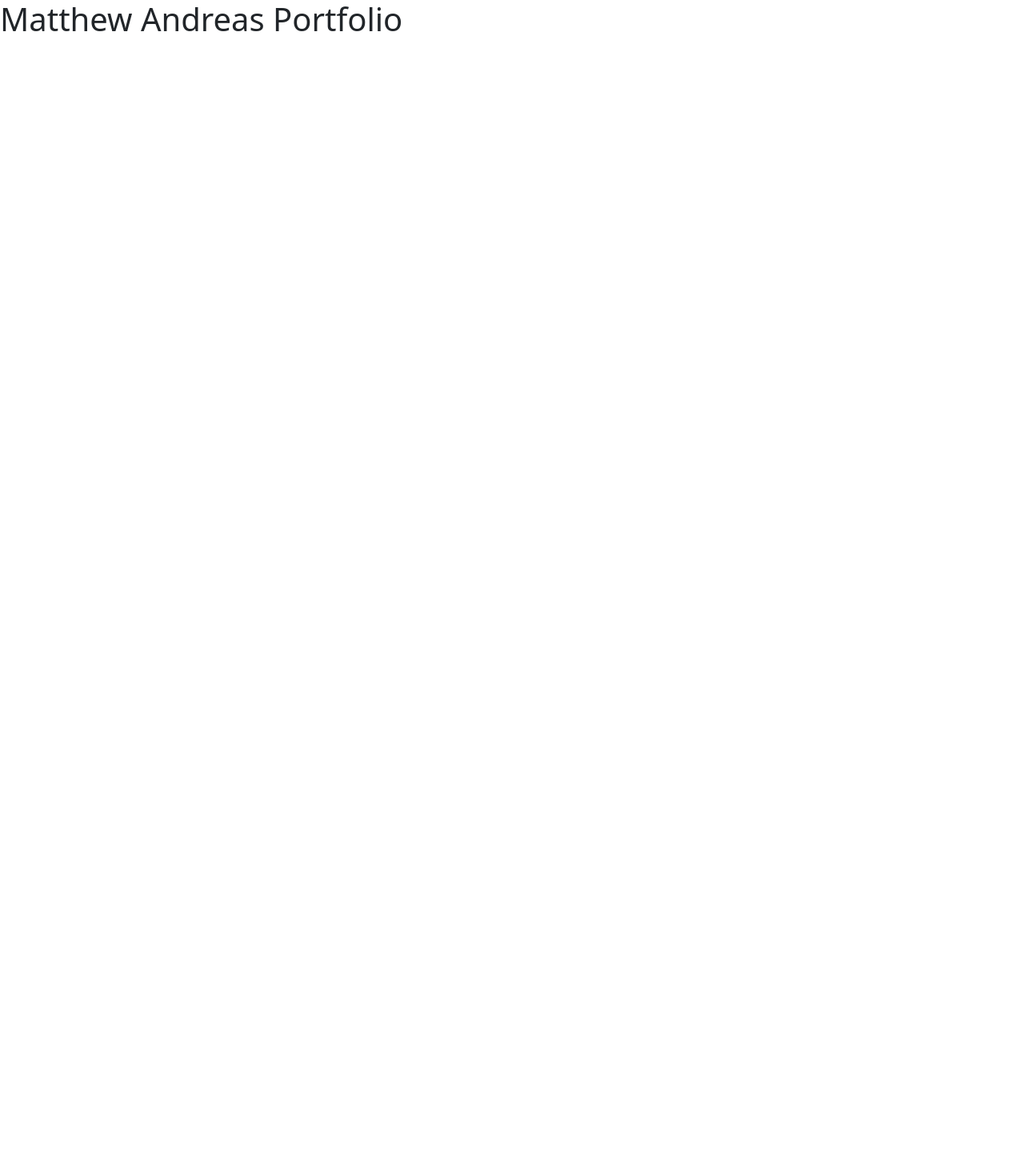
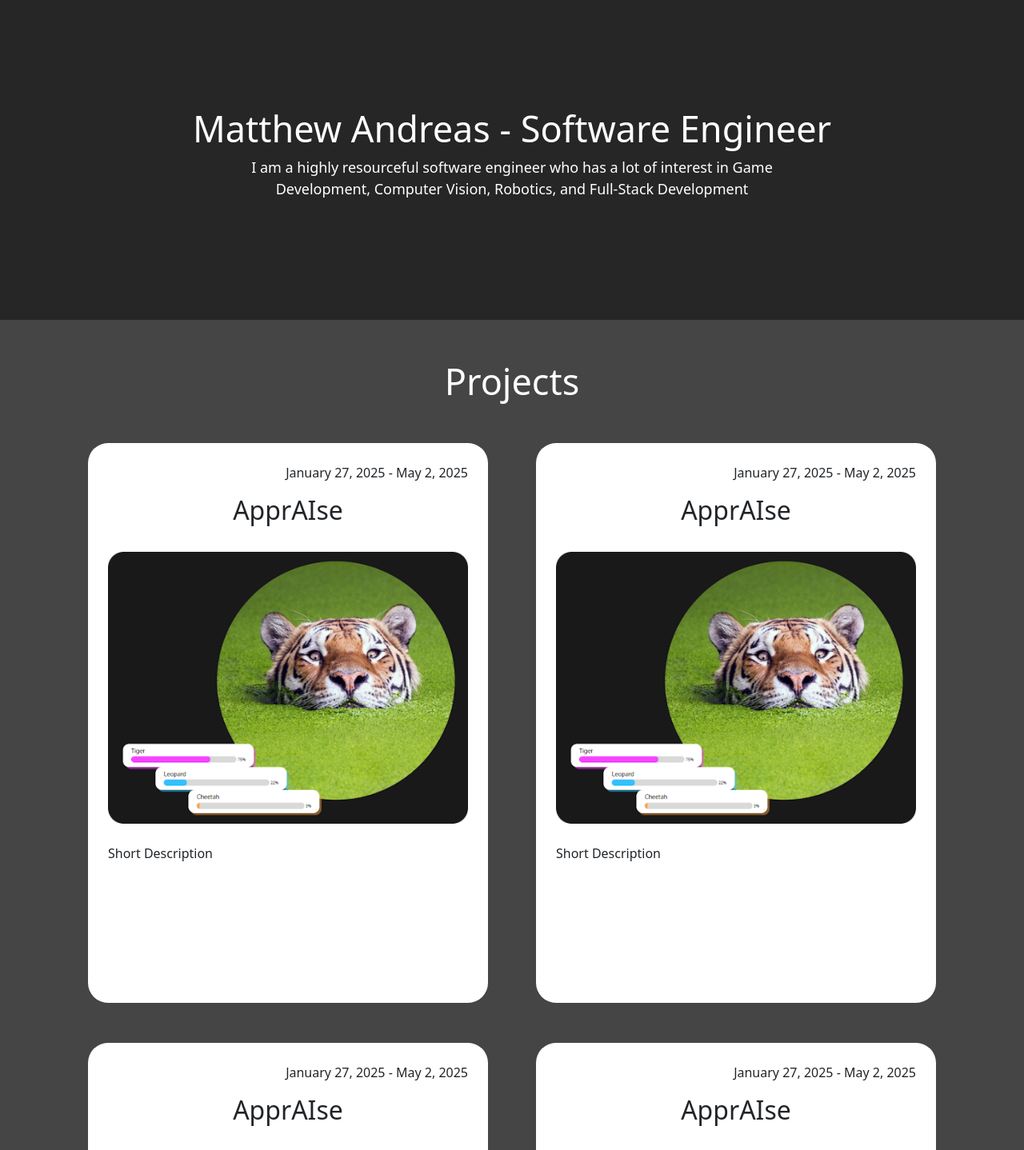
Before and after one commit to Matthew-Andreas/Portfolio, a React (Vite) app: page / in a window 1280 px wide. Shown: the top 1438 px of the page at 80% size. Before the commit the page ends 800 px from the top, so only its background shows below. Built offline with nearby package versions, Linux system fonts and the light colour scheme.

Commit message:
Added Header Section, Basic Project Section, and starting skill section

```diff
--- a/src/App.css
+++ b/src/App.css
@@ -0,0 +1,39 @@
+.HeaderSection {
+    height: 400px;
+    max-width: 800px;
+    text-align: center;
+    align-content: center;
+    justify-self: center;
+    color: white;
+}
+
+.Title {
+    color: white;
+    align-self: center;
+    font-size: 45px;
+    text-align: center;
+}
+
+.PersonalDescription {
+    justify-self: center;
+    font-size: large;
+    max-width: 700px;
+}
+
+div#root {
+    background-color: #272626;
+}
+
+.projectSection {
+    padding: 50px 100px;
+    background-color: #454545;
+}
+
+.projectCards {
+    margin-top: 50px;
+    gap: 50px;
+    row-gap: 50px;
+    display: flex;
+    flex-wrap: wrap;
+    justify-content: space-evenly;
+}
--- a/src/App.tsx
+++ b/src/App.tsx
@@ -1,8 +1,33 @@
+import "./App.css";
+import ProjectCard from "./componets/ProjectCard";
+
 const App = () => {
   return (
-    <div>
-      <h1>Matthew Andreas Portfolio</h1>
-    </div>
+    <>
+      <div className="HeaderSection">
+        <h1 className="Title">Matthew Andreas - Software Engineer</h1>
+        <p className="PersonalDescription">
+          I am a highly resourceful software engineer who has a lot of interest
+          in Game Development, Computer Vision, Robotics, and Full-Stack
+          Development
+        </p>
+      </div>
+      <div className="projectSection">
+        <h1 className="Title">Projects</h1>
+        <div className="projectCards">
+          <ProjectCard />
+          <ProjectCard />
+          <ProjectCard />
+          <ProjectCard />
+          <ProjectCard />
+          <ProjectCard />
+        </div>
+      </div>
+      <div className="skillSection">
+        <h1 className="Title">Skills</h1>
+        <div className="skills"></div>
+      </div>
+    </>
   );
 };
 
--- /dev/null
+++ b/src/componets/ProjectCard.css
@@ -0,0 +1,22 @@
+.projectCard {
+    height: 700px;
+    max-width: 700px;
+    min-width: 500px;
+    padding: 25px;
+    background-color: #ffffff;
+    border-radius: 25px;
+}
+
+.projectTitle {
+    text-align: center;
+
+}
+
+.timeFrame {
+    text-align: right;
+}
+
+.projectImg {
+    max-width: 450px;
+    margin: 25px 0px;
+}
--- /dev/null
+++ b/src/componets/ProjectCard.tsx
@@ -0,0 +1,16 @@
+import "./ProjectCard.css";
+
+const ProjectCard = () => {
+  return (
+    <>
+      <div className="projectCard">
+        <p className="timeFrame">January 27, 2025 - May 2, 2025</p>
+        <h2 className="projectTitle">ApprAIse</h2>
+        <img className="projectImg" src="./ApprAIseImg.png" alt="" />
+        <p>Short Description</p>
+      </div>
+    </>
+  );
+};
+
+export default ProjectCard;
```
Also changed, not shown: public/ApprAIseImg.png (added), public/c-.png (added).
